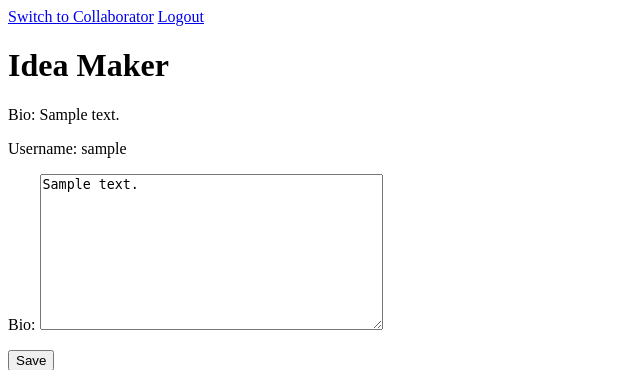
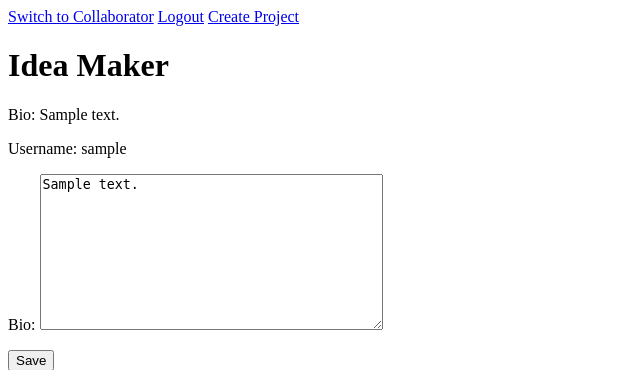
Before and after one commit to RanaAboudawoud/Team-Formation-Platform, a Django app: page /idea_maker_profile/ in a window 1280 px wide. Shown: the top 370 px of the page, without its empty margins (0-640 px from the left). Run offline with Django 5.2, Linux system fonts and the light colour scheme; a user stored in the database is signed in; tables that the repository leaves empty hold one stand-in row (values such as "Sample post").

Commit message:
Create project page (#60)

```diff
--- a/core/templates/core/idea_maker_profile.html
+++ b/core/templates/core/idea_maker_profile.html
@@ -1,5 +1,6 @@
 <a href = "{% url 'home' %}">Switch to Collaborator</a>
 <a href = "{% url 'logout' %}">Logout</a>
+<a href = "{% url 'create_project' %}">Create Project</a>
 
 <h1>Idea Maker</h1>
 <p>Bio: {{ idea_maker.bio }}</p>
```
